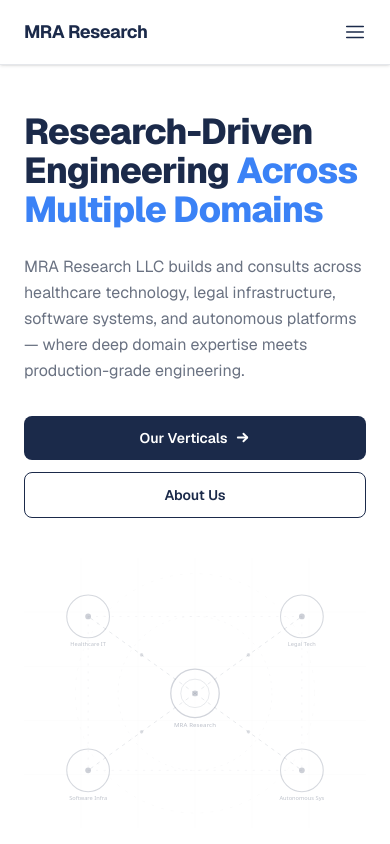
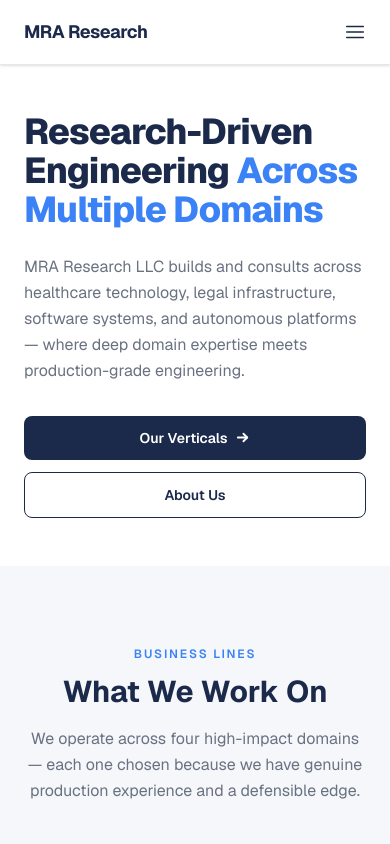
Before and after one commit to sayanmdn/mra-research, a Next.js app: page / in a window 390 px wide. Shown: the top 844 px of the page. Built offline with nearby package versions, Linux system fonts and the light colour scheme.

Commit message:
Hide hero network diagram on mobile, add Login to nav
The hero SVG didn't render well at small viewport widths; hidden below md breakpoint. Login link added to NavBar so it's reachable without going through /papers.

```diff
--- a/src/app/page.tsx
+++ b/src/app/page.tsx
@@ -252,7 +252,7 @@ export default function Home() {
             </div>
 
             {/* Right: network diagram */}
-            <div className="w-full md:w-1/2 max-w-md md:max-w-none flex items-center justify-center">
+            <div className="hidden md:flex w-full md:w-1/2 max-w-md md:max-w-none items-center justify-center">
               <NetworkDiagram />
             </div>
           </div>
--- a/src/components/NavBar.tsx
+++ b/src/components/NavBar.tsx
@@ -9,6 +9,7 @@ const navLinks = [
   { href: '/#verticals', label: 'Verticals' },
   { href: '/#services',  label: 'Services' },
   { href: '/papers',     label: 'Papers' },
+  { href: '/login',      label: 'Login' },
 ];
 
 const IconMenu = () => (
```
